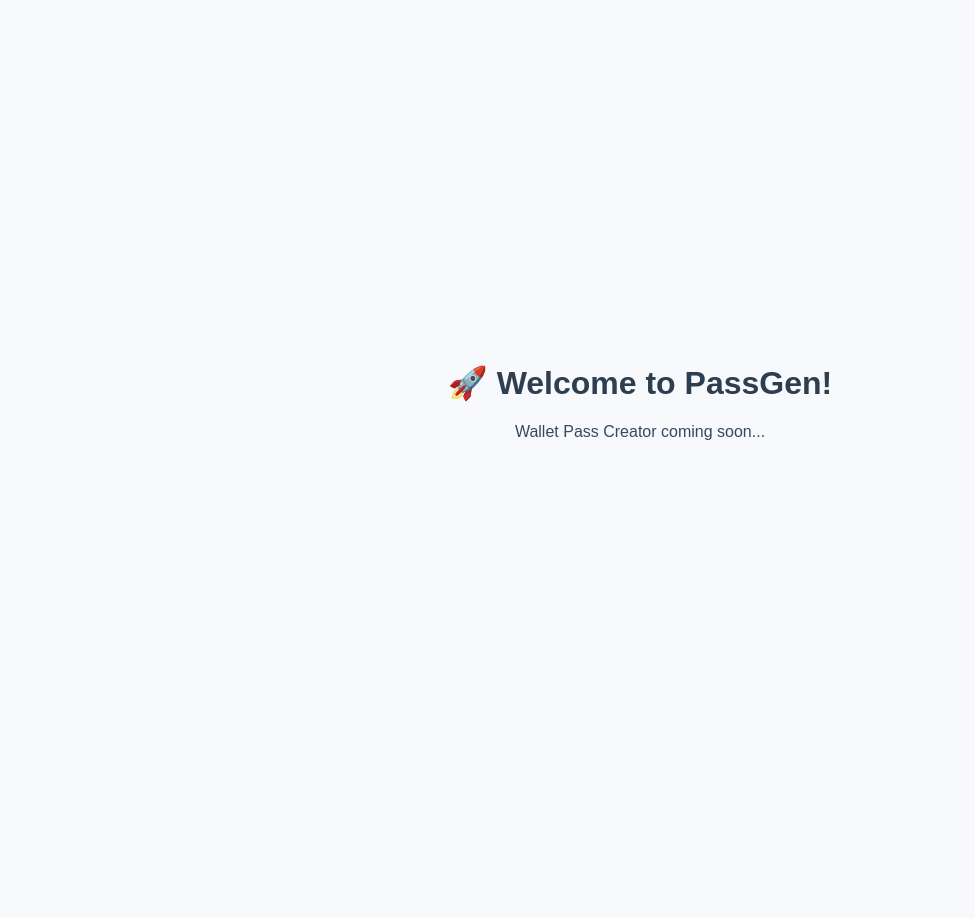
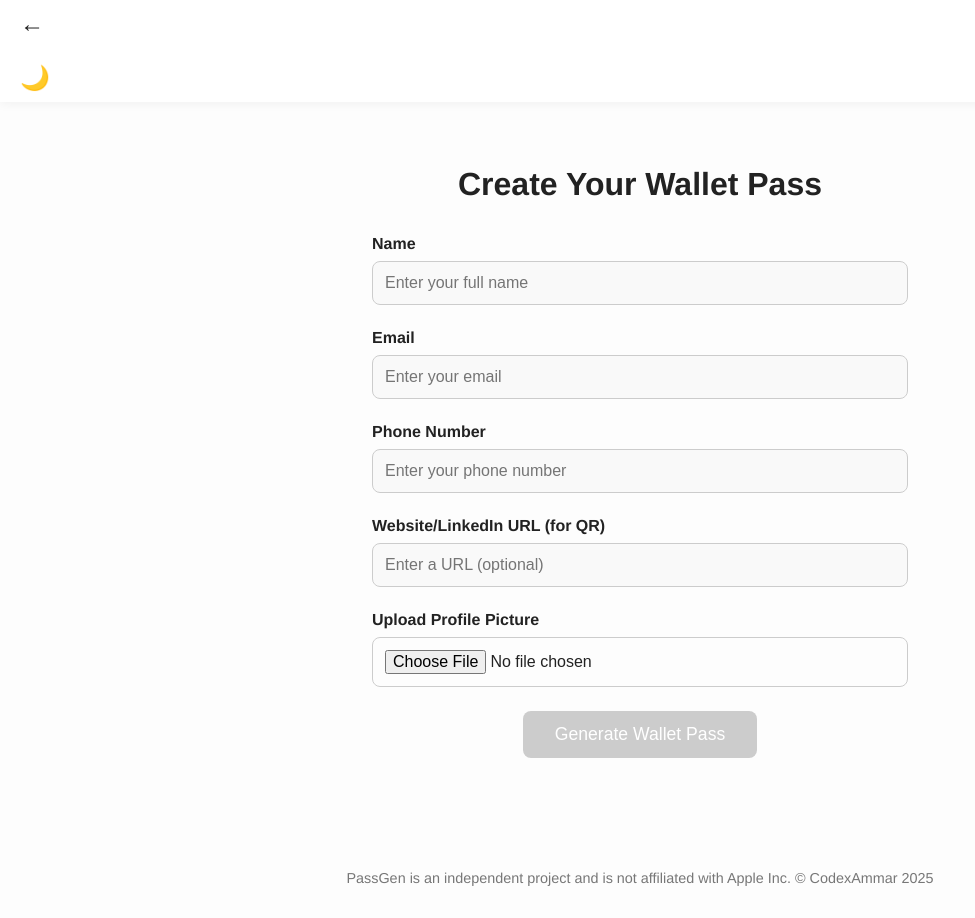
Before and after one commit to codexammar/passgen, a plain HTML site: page index.html in a window 1280 px wide. Shown: the whole page, without its empty margins (0-975 px from the left). Before the commit the page ends 800 px from the top, so only its background shows below. Drawn offline with Linux system fonts and the light colour scheme.

Commit message:
First big change to PassGen, trying to mimic the effects of Parent page

```diff
--- a/index.html
+++ b/index.html
@@ -1,35 +1,93 @@
 <!DOCTYPE html>
 <html lang="en">
 <head>
-    <meta charset="UTF-8">
-    <meta name="viewport" content="width=device-width, initial-scale=1.0">
-    <title>PassGen - Wallet Pass Creator</title>
-    <style>
-        body {
-            font-family: Arial, sans-serif;
-            background-color: #f7f9fc;
-            margin: 0;
-            padding: 0;
-            display: flex;
-            justify-content: center;
-            align-items: center;
-            height: 100vh;
-        }
-        .container {
-            text-align: center;
-        }
-        h1 {
-            color: #2c3e50;
-        }
-        p {
-            color: #34495e;
-        }
-    </style>
+  <meta charset="UTF-8" />
+  <meta name="viewport" content="width=device-width, initial-scale=1.0" />
+  <title>PassGen | Wallet Pass Creator</title>
+  <link rel="stylesheet" href="style.css" />
+  <script>
+    // Dark mode memory script
+    const savedTheme = localStorage.getItem("theme");
+    if (savedTheme === "dark") {
+      document.documentElement.classList.add("dark-mode");
+    }
+  </script>
 </head>
 <body>
-    <div class="container">
-        <h1>🚀 Welcome to PassGen!</h1>
-        <p>Wallet Pass Creator coming soon...</p>
+  <!-- Navbar -->
+<header class="navbar">
+    <div class="nav-container">
+      <div class="left-group">
+        <a href="https://codexammar.github.io/" class="back-button" aria-label="Back to homepage">←</a>
+        <div class="logo">PassGen</div>
+      </div>
+      <button id="themeToggle" class="theme-toggle" aria-label="Toggle dark mode">🌙</button>
     </div>
+  </header>
+
+  <!-- Main Content -->
+  <main class="fade-in">
+    <section class="form-section">
+      <h1>Create Your Wallet Pass</h1>
+
+      <form id="passForm">
+        <div class="form-group">
+          <label for="name">Name</label>
+          <input type="text" id="name" placeholder="Enter your full name" required>
+        </div>
+
+        <div class="form-group">
+          <label for="email">Email</label>
+          <input type="email" id="email" placeholder="Enter your email" required>
+        </div>
+
+        <div class="form-group">
+          <label for="phone">Phone Number</label>
+          <input type="text" id="phone" placeholder="Enter your phone number" required>
+        </div>
+
+        <div class="form-group">
+          <label for="website">Website/LinkedIn URL (for QR)</label>
+          <input type="url" id="website" placeholder="Enter a URL (optional)">
+        </div>
+
+        <div class="form-group">
+          <label for="photo">Upload Profile Picture</label>
+          <input type="file" id="photo" accept="image/*">
+        </div>
+
+        <button type="button" id="generatePass" disabled>Generate Wallet Pass</button>
+      </form>
+    </section>
+  </main>
+
+  <!-- Footer -->
+  <footer class="footer fade-in">
+    <p>PassGen is an independent project and is not affiliated with Apple Inc. © CodexAmmar 2025</p>
+  </footer>
+
+  <script>
+    // Theme toggle functionality
+    const themeToggle = document.getElementById("themeToggle");
+    themeToggle.addEventListener("click", () => {
+      document.documentElement.classList.toggle("dark-mode");
+      if (document.documentElement.classList.contains("dark-mode")) {
+        localStorage.setItem("theme", "dark");
+      } else {
+        localStorage.setItem("theme", "light");
+      }
+    });
+
+    // Enable Generate button only when required fields are filled
+    const formInputs = document.querySelectorAll("#name, #email, #phone");
+    const generateBtn = document.getElementById("generatePass");
+
+    formInputs.forEach(input => {
+      input.addEventListener("input", () => {
+        const allFilled = Array.from(formInputs).every(i => i.value.trim() !== "");
+        generateBtn.disabled = !allFilled;
+      });
+    });
+  </script>
 </body>
 </html>
--- /dev/null
+++ b/style.css
@@ -0,0 +1,164 @@
+/* Global Reset */
+* {
+    margin: 0;
+    padding: 0;
+    box-sizing: border-box;
+  }
+
+  body {
+    font-family: "Helvetica Neue", sans-serif;
+    background: #fdfdfd;
+    color: #222;
+    transition: background 0.4s ease, color 0.4s ease;
+  }
+
+  html.dark-mode body {
+    background: #121212;
+    color: #f5f5f5;
+  }
+
+  html {
+    scroll-behavior: smooth;
+  }
+
+  /* Fade-in Animation */
+  .fade-in {
+    opacity: 0;
+    transform: translateY(15px);
+    animation: fadeIn 1s forwards;
+    animation-delay: 0.2s;
+  }
+
+  @keyframes fadeIn {
+    to {
+      opacity: 1;
+      transform: none;
+    }
+  }
+
+  /* Navbar */
+  .navbar {
+    background: var(--header-background, #ffffff);
+    padding: 10px 20px;
+    display: flex;
+    justify-content: space-between;
+    align-items: center;
+    box-shadow: 0 2px 10px rgba(0,0,0,0.05);
+  }
+
+  .logo {
+    font-size: 1.4rem;
+    font-weight: bold;
+    color: #ffffff;
+  }
+
+  .back-button {
+    font-size: 1.5rem;
+    margin-right: 1rem;
+    color: inherit;
+    text-decoration: none;
+    transition: color 0.3s;
+  }
+
+  .back-button:hover {
+    color: #0070f3;
+  }
+
+  html.dark-mode .back-button:hover {
+    color: #3399ff;
+  }
+
+
+  .theme-toggle {
+    background: none;
+    border: none;
+    font-size: 1.5rem;
+    cursor: pointer;
+  }
+
+  html.dark-mode .navbar {
+    background: #1e1e1e;
+  }
+
+  /* Form Section */
+  .form-section {
+    padding: 2rem;
+    max-width: 600px;
+    margin: 2rem auto;
+    text-align: center;
+  }
+
+  .form-section h1 {
+    margin-bottom: 2rem;
+    font-size: 2rem;
+  }
+
+  .form-group {
+    margin-bottom: 1.5rem;
+    text-align: left;
+  }
+
+  label {
+    display: block;
+    margin-bottom: 0.5rem;
+    font-weight: bold;
+  }
+
+  input[type="text"],
+  input[type="email"],
+  input[type="url"],
+  input[type="file"] {
+    width: 100%;
+    padding: 0.75rem;
+    border: 1px solid #ccc;
+    border-radius: 8px;
+    font-size: 1rem;
+    background: #f9f9f9;
+  }
+
+  input[type="file"] {
+    background: none;
+  }
+
+  html.dark-mode input[type="text"],
+  html.dark-mode input[type="email"],
+  html.dark-mode input[type="url"],
+  html.dark-mode input[type="file"] {
+    background: #1f1f1f;
+    border: 1px solid #444;
+    color: #eee;
+  }
+
+  /* Generate Button */
+  #generatePass {
+    background: #0070f3;
+    color: white;
+    border: none;
+    padding: 0.8rem 2rem;
+    border-radius: 8px;
+    font-size: 1.1rem;
+    cursor: pointer;
+    transition: background 0.3s;
+  }
+
+  #generatePass:disabled {
+    background: #ccc;
+    cursor: not-allowed;
+  }
+
+  #generatePass:hover:not(:disabled) {
+    background: #0057c2;
+  }
+
+  /* Footer */
+  .footer {
+    margin-top: 3rem;
+    text-align: center;
+    padding: 2rem;
+    font-size: 0.9rem;
+    color: #777;
+  }
+
+  html.dark-mode .footer {
+    color: #aaa;
+  }
```
